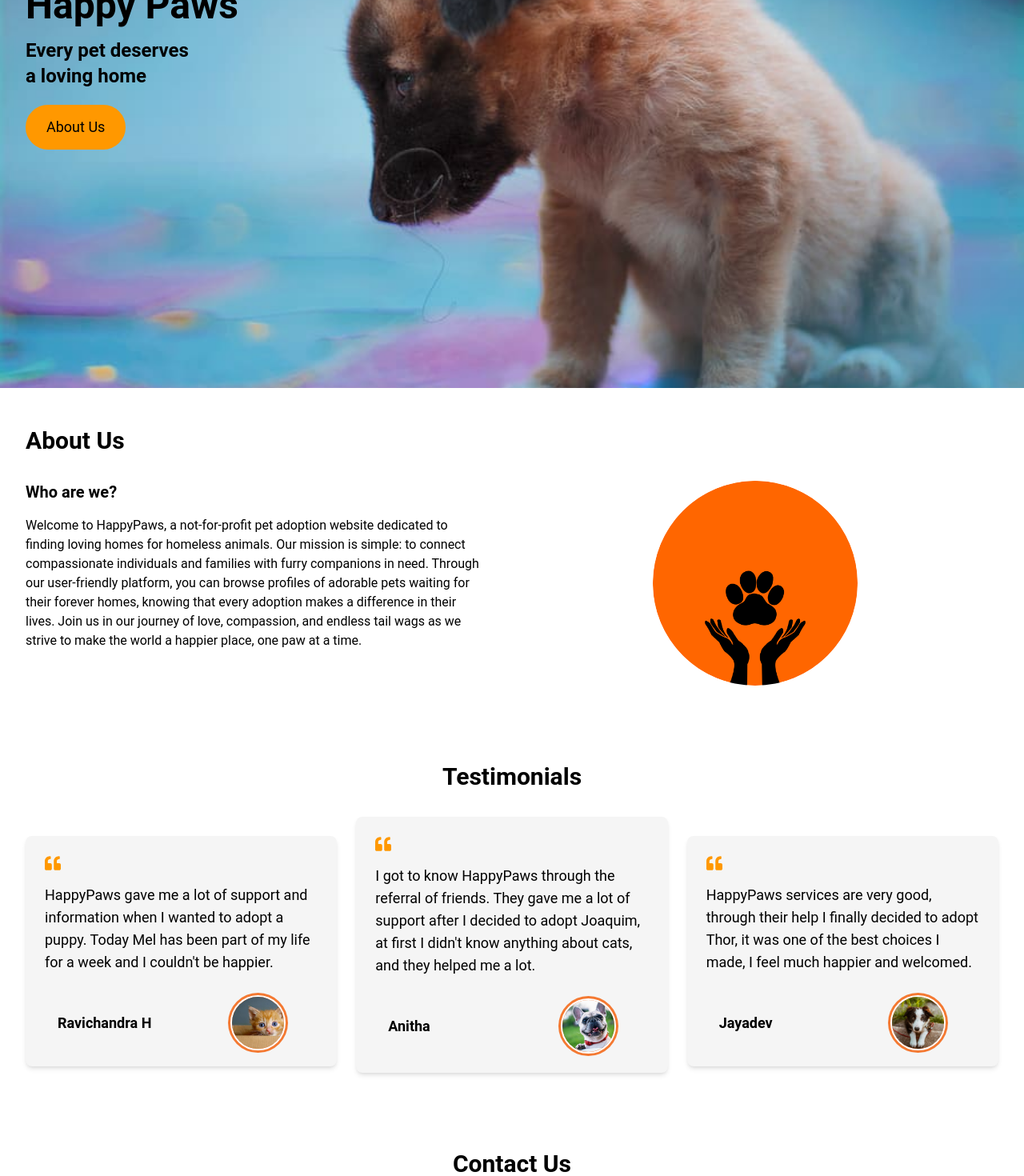
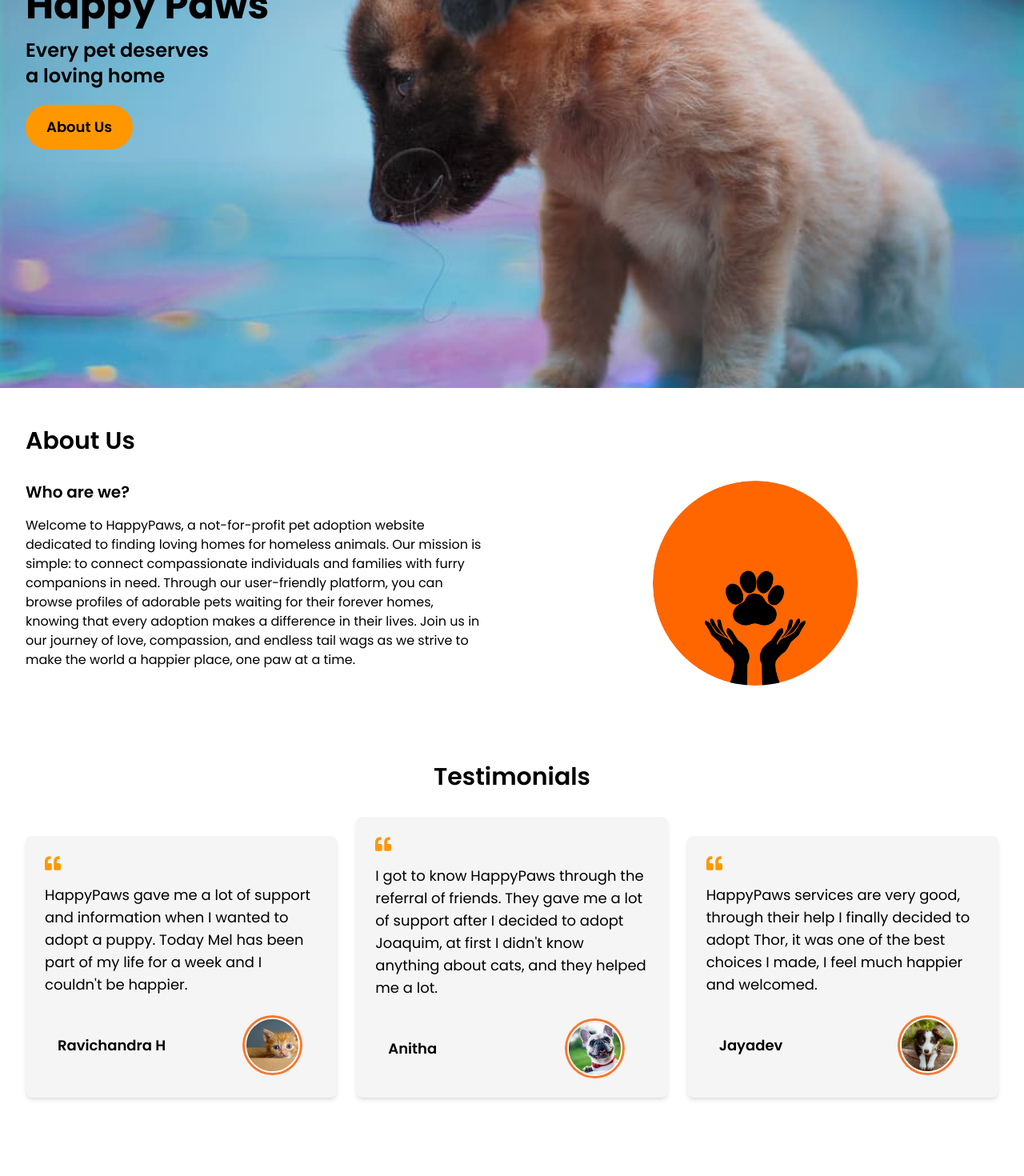
Before and after one commit to Zadfar/happy-paws, a React (Vite) app in the folder frontend/: page / in a window 1280 px wide. Shown: the part 420-1890 px from the top of the page at 80% size. Built offline with nearby package versions, Linux system fonts and the light colour scheme; no server answers.

Commit message:
updated donate page

```diff
--- a/frontend/index.html
+++ b/frontend/index.html
@@ -3,6 +3,9 @@
   <head>
     <meta charset="UTF-8" />
     <meta name="viewport" content="width=device-width, initial-scale=1.0" />
+    <link rel="preconnect" href="https://fonts.googleapis.com">
+    <link rel="preconnect" href="https://fonts.gstatic.com" crossorigin>
+    <link href="https://fonts.googleapis.com/css2?family=Poppins:wght@400;500;600;700;800&display=swap" rel="stylesheet">
     <title>Happy Paws</title>
   </head>
   <body>
--- a/frontend/src/components/ActiveAdopt.jsx
+++ b/frontend/src/components/ActiveAdopt.jsx
@@ -40,13 +40,13 @@ const ActiveAdopt = () => {
     return (
         <>
             <div className='flex justify-center'>
-                <h3 className='font-semibold text-center text-2xl bg-black text-white border-0 w-56 rounded-3xl p-1'>Active Adoptions</h3>
+                <h3 className='font-semibold text-center text-2xl bg-black text-white border-0 w-56 rounded-3xl p-1 mt-6'>Active Adoptions</h3>
             </div>
             <ErrorMessage message={errorMessage} />
             {loaded && posts ? (
                 <div className="grid grid-cols-4 gap-4 justify-center mx-12 my-12">
                     {posts.map((post) => (
-                        <Card className="w-full " key={post.id}>
+                        <Card className="w-full mb-4" key={post.id}>
                         <CardHeader shadow={false} floated={false} className="h-64">
                           <img
                             src={post.image_url}
@@ -56,17 +56,17 @@ const ActiveAdopt = () => {
                         </CardHeader>
                         <CardBody>
                           <div className="mb-2 flex items-center justify-between">
-                            <Typography color="blue-gray" className="font-medium">
+                            <Typography color="blue-gray" className="font-large font-semibold">
                               {post.first_name}
                             </Typography>
-                            <Typography color="blue-gray" className="font-medium">
-                            Age: {post.age}
+                            <Typography color="blue-gray" className="font-large">
+                            age: {post.age}
                             </Typography>
                           </div>
                           <Typography
                             variant="small"
-                            color="gray"
-                            className="font-normal opacity-75"
+                            color="orange"
+                            className="font-large"
                           >
                             Breed: {post.breed}
 
--- a/frontend/src/components/Adoption.jsx
+++ b/frontend/src/components/Adoption.jsx
@@ -19,7 +19,9 @@ const Adoption = () => {
             </div>
         </div>
     </div>
-    <ActiveAdopt />
+    <div className='bg-gray-300'>
+      <ActiveAdopt />
+    </div>
     </>
   )
 }
--- a/frontend/src/components/Contact.jsx
+++ b/frontend/src/components/Contact.jsx
@@ -6,7 +6,7 @@ const Contact = () => {
     <>
         <section className="bg-white py-12" id='contact-us'>
             <div className="max-w-7xl px-4 mx-20">
-                <h2 className="text-3xl font-bold text-center mb-8">Contact Us</h2>
+                <h2 className="text-3xl font-semibold text-center mb-8">Contact Us</h2>
                 <div className="flex flex-row justify-center">
                     <div className="mr-20">
                         <div className="text-xl font-semibold mb-4">Contact Details</div>
--- a/frontend/src/components/Donate.jsx
+++ b/frontend/src/components/Donate.jsx
@@ -1,8 +1,27 @@
 import React from 'react'
+import donateImg from '../assets/donate.jpg'
 
 const Donate = () => {
   return (
-    <div>Donate</div>
+    <>
+      <section className='my-8'>
+        <div className='text-center w-full'>
+          <h1 className='font-semibold text-3xl'>Donate to the foundation</h1>
+        </div>
+        <div className="flex flex-col md:flex-row mx-8 py-8">
+                <div className="md:w-1/2 md:pr-8 lg:pl-10">
+                    <div className="text-xl font-semibold mb-4">Why donate?</div>
+                    <p className="mb-4">Your support helps us provide loving homes for pets in need. Every donation ensures that more animals receive the care and love they deserve, including medical treatment, food, and shelter. Join us in making a difference—together, we can give every pet a happy home. Your contribution, no matter the size, creates happy tails and brighter futures for countless pets. Donate today and be a part of the Happy Paws family!</p>
+                </div>
+                <div className="md:w-1/2 mt-8 md:mt-0">
+                    <img src={donateImg} alt="Gato" className="mx-auto w-64 rounded about-img" />
+                </div>
+            </div>
+            <div className='flex justify-center'>
+            <a href="#" className="inline-block bg-orange-500 text-black text-lg font-normal px-6 py-3 mt-5 rounded-md border-2 border-orange-500 hover:scale-110 transition-transform">Donate Now</a>
+            </div>
+      </section>
+    </>
   )
 }
 
--- a/frontend/src/components/Home.jsx
+++ b/frontend/src/components/Home.jsx
@@ -14,14 +14,14 @@ const Home = () => {
                 <div className="text-5xl font-bold pb-4">Happy Paws</div>
                 <div className="text-2xl font-semibold">Every pet deserves</div>
                 <div className="text-2xl font-semibold">a loving home</div>
-                <a href="#About" className="inline-block bg-orange-500 text-black text-lg font-normal px-6 py-3 mt-5 rounded-full border-2 border-orange-500 transition duration-300 ease-in-out hover:text-white hover:bg-black">About Us</a>
+                <a href="#About" className="inline-block bg-orange-500 text-black text-lg font-semibold px-6 py-3 mt-5 rounded-full border-2 border-orange-500 transition duration-300 ease-in-out hover:text-white hover:bg-black">About Us</a>
             </div>
         </div>
     </section>
     <section className="bg-white py-12" id="About">
         <div className="max-w-7xl mx-auto px-4 sm:px-6 lg:px-8">
             <div className="mb-8">
-                <h2 className="text-3xl font-bold">About Us</h2>
+                <h2 className="text-3xl font-semibold">About Us</h2>
             </div>
             <div className="flex flex-col md:flex-row">
                 <div className="md:w-1/2 md:pr-8">
@@ -36,9 +36,9 @@ const Home = () => {
     </section>
     <section class="bg-white py-12" id="Donate">
         <div class="max-w-7xl mx-auto px-4 sm:px-6 lg:px-8">
-            <h2 class="text-3xl font-bold mb-8 text-center">Testimonials</h2>
+            <h2 class="text-3xl font-semibold mb-8 text-center">Testimonials</h2>
             <div class="grid grid-cols-3 gap-6">
-                <div class="bg-gray-100 p-6 rounded-lg shadow-md h-72 mt-6">
+                <div class="bg-gray-100 p-6 rounded-lg shadow-md h-74 mt-6">
                     <FaQuoteLeft className='text-orange-500' size={20} />
                     <p class="text-lg mt-4">HappyPaws gave me a lot of support and information when I wanted to adopt a puppy. Today Mel has been part of my life for a week and I couldn't be happier.</p>
                     <div class="flex items-center mt-6">
@@ -50,7 +50,7 @@ const Home = () => {
                         </div>
                     </div>
                 </div>
-                <div class="bg-gray-100 p-6 rounded-lg shadow-md h-80">
+                <div class="bg-gray-100 p-6 rounded-lg shadow-md h-82">
                     <FaQuoteLeft className='text-orange-500' size={20} />
                     <p class="text-lg mt-4">I got to know HappyPaws through the referral of friends. They gave me a lot of support after I decided to adopt Joaquim, at first I didn't know anything about cats, and they helped me a lot.</p>
                     <div class="flex items-center mt-6">
@@ -62,7 +62,7 @@ const Home = () => {
                         </div>
                     </div>
                 </div>
-                <div class="bg-gray-100 p-6 rounded-lg shadow-md h-72 mt-6">
+                <div class="bg-gray-100 p-6 rounded-lg shadow-md h-74 mt-6">
                     <FaQuoteLeft className='text-orange-500' size={20} />
                     <p class="text-lg mt-4">HappyPaws services are very good, through their help I finally decided to adopt Thor, it was one of the best choices I made, I feel much happier and welcomed.</p>
                     <div class="flex items-center mt-6">
--- a/frontend/src/components/Profile.jsx
+++ b/frontend/src/components/Profile.jsx
@@ -86,7 +86,7 @@ const Profile = () => {
         <h1 className="text-2xl">Profile</h1>
         {token && (
           <button
-            className="bg-blue-500 hover:bg-blue-700 text-white font-bold py-2 px-4 rounded focus:outline-none focus:shadow-outline mt-4"
+            className="bg-blue-500 hover:bg-blue-700 text-white font-semibold py-2 px-4 rounded focus:outline-none focus:shadow-outline mt-4"
             onClick={handleLogout}
           >
             Logout
@@ -136,17 +136,17 @@ const Profile = () => {
                           </CardHeader>
                           <CardBody>
                             <div className="mb-2 flex items-center justify-between">
-                              <Typography color="blue-gray" className="font-medium">
+                              <Typography color="blue-gray" className="font-large font-semibold">
                                 {post.first_name}
                               </Typography>
-                              <Typography color="blue-gray" className="font-medium">
-                              Age: {post.age}
+                              <Typography color="blue-gray" className="font-large">
+                              age: {post.age}
                               </Typography>
                             </div>
                             <Typography
                               variant="small"
-                              color="gray"
-                              className="font-normal opacity-75"
+                              color="orange"
+                              className="font-normal"
                             >
                               Breed: {post.breed}
                             </Typography>
--- a/frontend/src/index.css
+++ b/frontend/src/index.css
@@ -1,6 +1,12 @@
 @tailwind base;
 @tailwind components;
 @tailwind utilities;
+
+@layer base {
+    html {
+      font-family: "Poppins", system-ui, sans-serif;
+    }
+  }
 
 .home {
     background: url("./assets/doggo.jpeg") no-repeat center;
```
Also changed, not shown: frontend/src/assets/donate.jpg (added).
